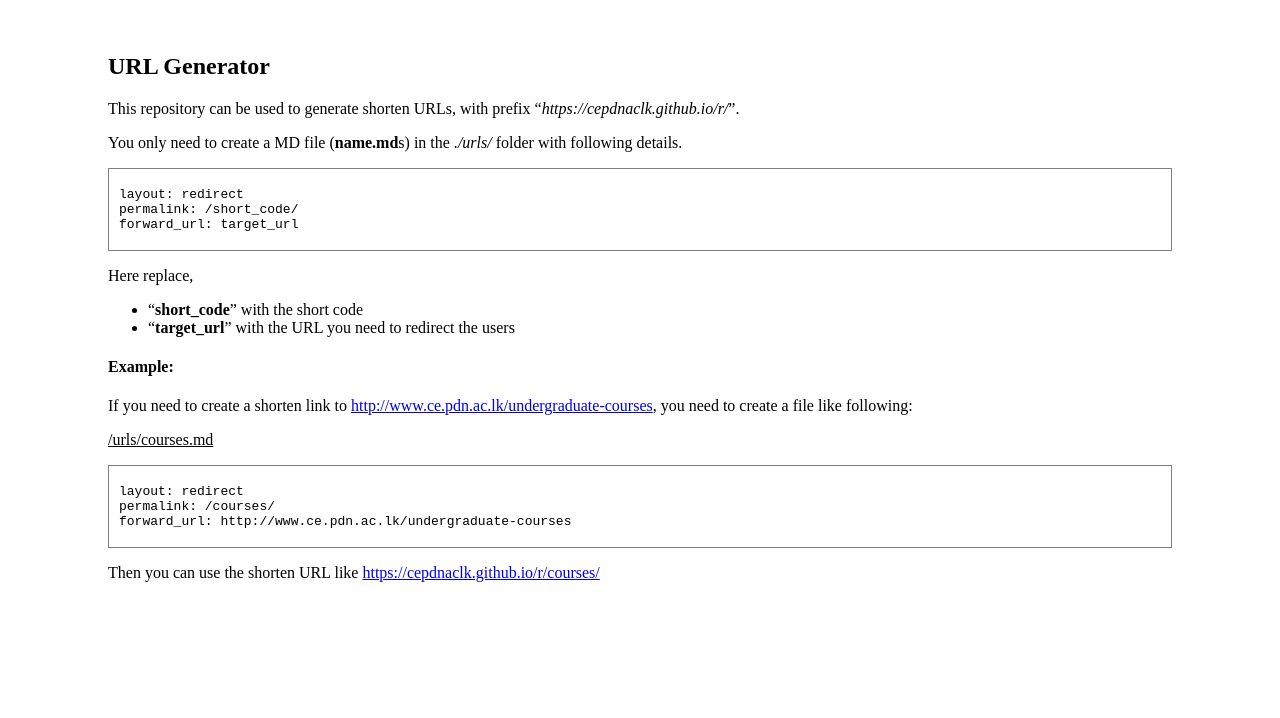
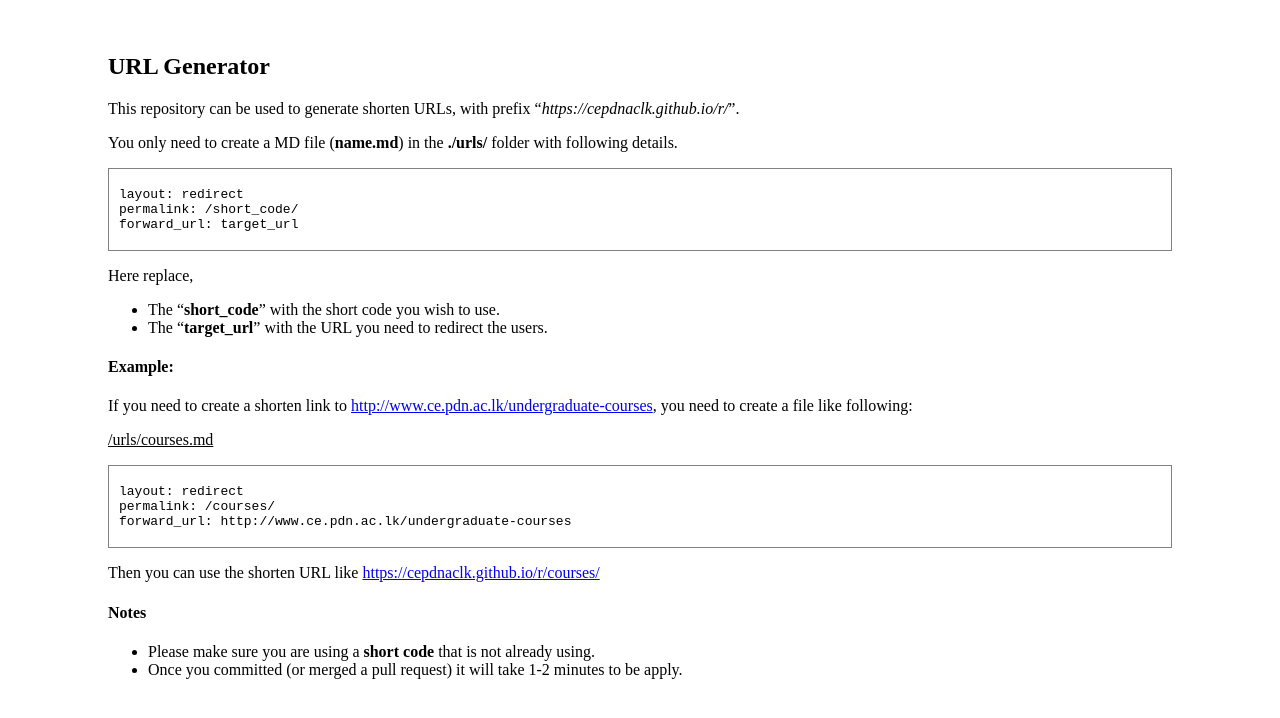
Before and after one commit to cepdnaclk/url.ce.pdn.ac.lk, a Jekyll site: the page built from index.md, in a window 1280 px wide. Shown: the top 718 px of the page. Built offline with Jekyll 4.4.1, drawn with Linux system fonts in a browser that asks for light colours.

Commit message:
Instructions updated

````diff
--- a/index.md
+++ b/index.md
@@ -3,11 +3,12 @@ layout: default
 title: Short URL Generator
 permalink: /
 ---
+
 ## URL Generator
 
 This repository can be used to generate shorten URLs, with prefix "*https://cepdnaclk.github.io/r/*".
 
-You only need to create a MD file (**name.md**s) in the *./urls/* folder with following details.
+You only need to create a MD file (**name.md**) in the **./urls/** folder with following details.
 
 ```md
 layout: redirect
@@ -16,10 +17,8 @@ forward_url: target_url
 ```
 
 Here replace,
-- "**short_code**" with the short code
-- "**target_url**" with the URL you need to redirect the users
-
-
+- The "**short_code**" with the short code you wish to use.
+- The "**target_url**" with the URL you need to redirect the users.
 
 #### Example:
 If you need to create a shorten link to [http://www.ce.pdn.ac.lk/undergraduate-courses](http://www.ce.pdn.ac.lk/undergraduate-courses), you need to create a file like following:
@@ -32,3 +31,8 @@ forward_url: http://www.ce.pdn.ac.lk/undergraduate-courses
 ```
 
 Then you can use the shorten URL like [https://cepdnaclk.github.io/r/courses/](https://cepdnaclk.github.io/r/courses/)
+
+#### Notes
+
+- Please make sure you are using a **short code** that is not already using.
+- Once you committed (or merged a pull request) it will take 1-2 minutes to be apply.
````
Also changed, not shown: README.md.
